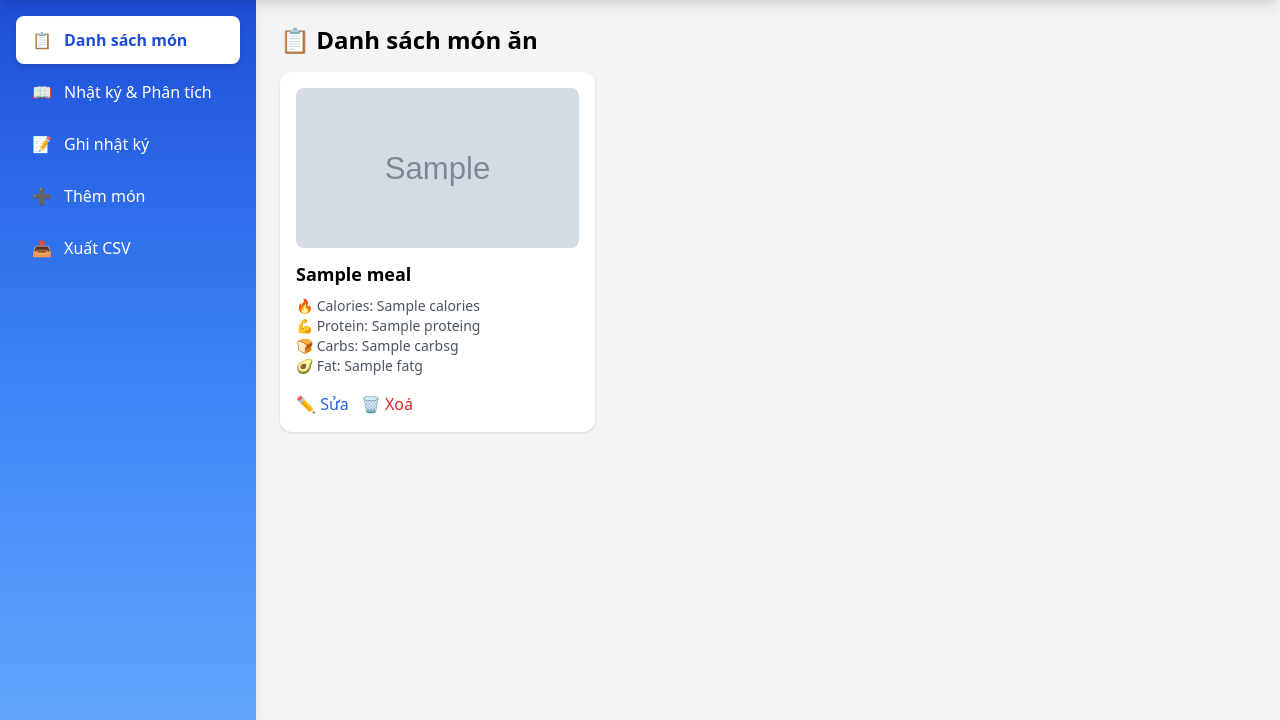
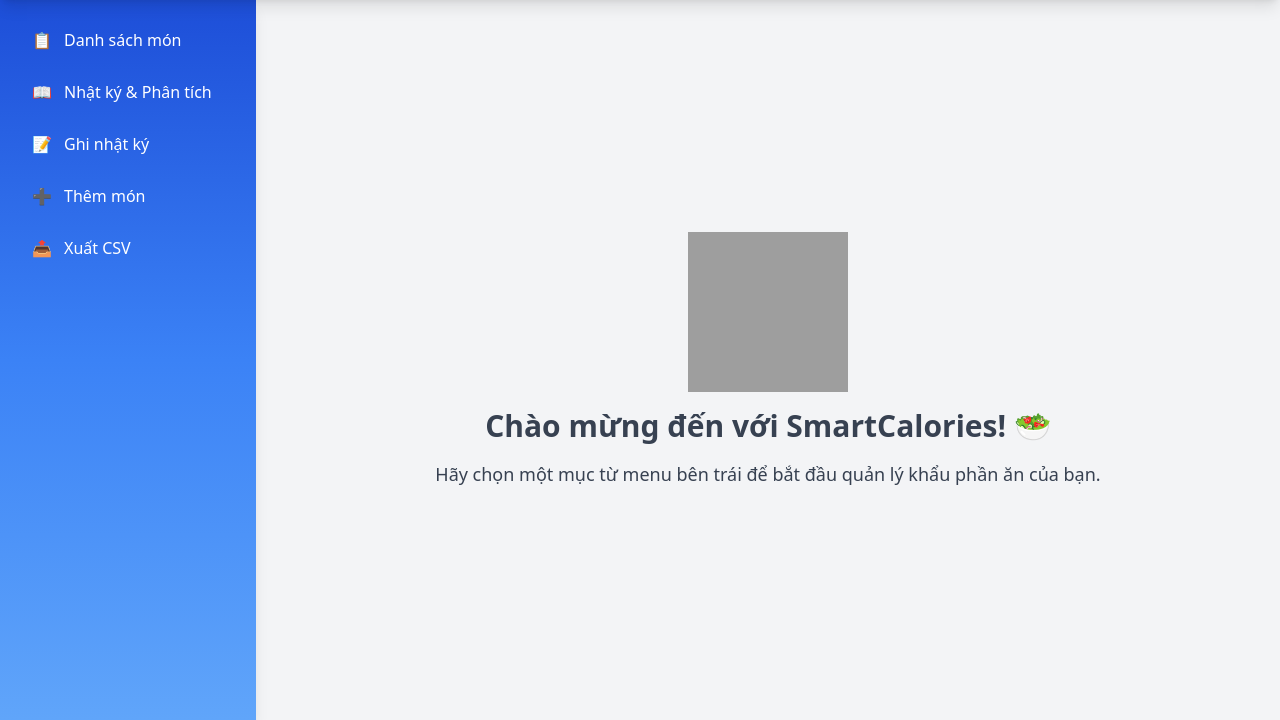
Before and after one commit to pcq3014/food_portion_management, a Python web app: template app/templates/index.html in a window 1280 px wide. Shown: the part 80-800 px from the top of the page. Run offline with Jinja, Linux system fonts and the light colour scheme; the template is opened without the code that fills it: most values are stand-ins (such as "Sample title", 1, 10 or a date in 2020); grey boxes marked "Sample" are stand-in pictures; some libraries are stand-ins or nearby versions; grey boxes are pictures that could not be loaded.

Commit message:
Update index.html

```diff
--- a/app/templates/index.html
+++ b/app/templates/index.html
@@ -11,9 +11,9 @@
   <header class="flex items-center justify-between px-8 py-4 bg-gradient-to-r from-blue-500 via-green-400 to-yellow-300 shadow-lg sticky top-0 z-40">
     <div class="flex items-center gap-4">
       <img src="/static/logo.png" class="w-12 h-12 rounded-full border-4 border-white shadow" alt="Logo" />
-      <span class="text-3xl font-extrabold text-white tracking-wide flex items-center gap-2">
-        <span></span> SmartCalories
-      </span>
+      <button onclick="goHome()" class="text-3xl font-extrabold text-white tracking-wide flex items-center gap-2 focus:outline-none">
+  <span></span> SmartCalories
+</button>
     </div>
     <div class="flex items-center gap-4">
       <span class="text-white font-semibold text-lg flex items-center gap-2">
@@ -125,6 +125,11 @@
             </div>
           </div>
         </div>
+        <div id="welcomeView" class="flex flex-col items-center justify-center h-full text-center text-gray-700 space-y-4">
+  <img src="/static/trangchu.png" alt="Welcome" class="w-40 h-40">
+  <h1 class="text-3xl font-bold">Chào mừng đến với SmartCalories! 🥗</h1>
+  <p class="text-lg">Hãy chọn một mục từ menu bên trái để bắt đầu quản lý khẩu phần ăn của bạn.</p>
+</div>
       </section>
     </main>
 
@@ -143,7 +148,11 @@
         document.getElementById(view + "View").classList.remove("hidden");
       }
 
-      window.onload = () => switchView('meals');
+      window.onload = () => {
+    // Ẩn tất cả view ban đầu
+    document.getElementById("mealsView").classList.add("hidden");
+    document.getElementById("logView").classList.add("hidden");
+  };
 
       new Chart(document.getElementById("nutritionChart"), {
         type: 'bar',
@@ -453,5 +462,44 @@
 }
 
 </script>
+<script>
+  function switchView(view) {
+    // Ẩn tất cả view
+    document.getElementById("welcomeView").classList.add("hidden");
+    document.getElementById("mealsView").classList.add("hidden");
+    document.getElementById("logView").classList.add("hidden");
+
+    // Hiện view tương ứng
+    document.getElementById(view + "View").classList.remove("hidden");
+
+    // Cập nhật trạng thái active cho sidebar
+    document.querySelectorAll("aside button").forEach(btn => {
+      btn.classList.remove("bg-white", "text-blue-700", "font-semibold", "shadow-md");
+    });
+    const activeBtn = document.getElementById("btn-" + view);
+    if (activeBtn) {
+      activeBtn.classList.add("bg-white", "text-blue-700", "font-semibold", "shadow-md");
+    }
+  }
+
+  window.onload = () => {
+    // Ẩn tất cả nội dung chi tiết, chỉ hiện welcome
+    document.getElementById("mealsView").classList.add("hidden");
+    document.getElementById("logView").classList.add("hidden");
+    document.getElementById("welcomeView").classList.remove("hidden");
+  };
+  function goHome() {
+    // Ẩn tất cả
+    document.getElementById("mealsView").classList.add("hidden");
+    document.getElementById("logView").classList.add("hidden");
+    document.getElementById("welcomeView").classList.remove("hidden");
+
+    // Xoá trạng thái active
+    document.querySelectorAll("aside button").forEach(btn => {
+      btn.classList.remove("bg-white", "text-blue-700", "font-semibold", "shadow-md");
+    });
+  }
+</script>
+
   </body>
   </html>
```
